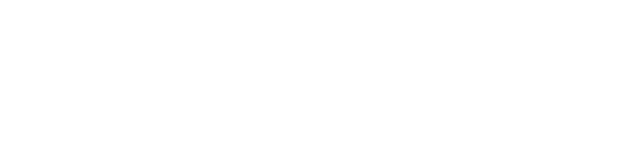
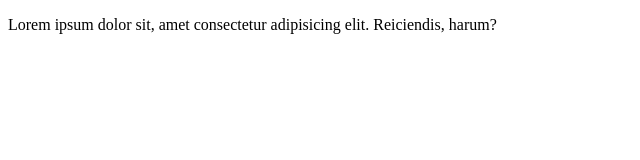
Before and after one commit to Taewien/test-repositorio, a plain HTML site: page index.html in a window 1280 px wide. Shown: the whole page, without its empty margins (0-640 px from the left). Drawn offline with Linux system fonts and the light colour scheme.

Commit message:
Agregado DIV Contenedor

```diff
--- a/index.html
+++ b/index.html
@@ -7,6 +7,11 @@
     <title>Git VSCODE</title>
 </head>
 <body>
-
+    <!-- DIV CONTENEDOR -->
+    <div class="container">
+        <div class="row">
+            <p>Lorem ipsum dolor sit, amet consectetur adipisicing elit. Reiciendis, harum?</p>
+        </div>
+    </div>
 </body>
 </html>
```
